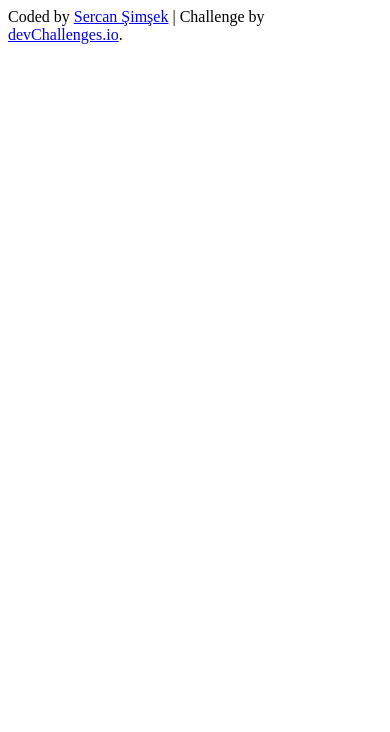
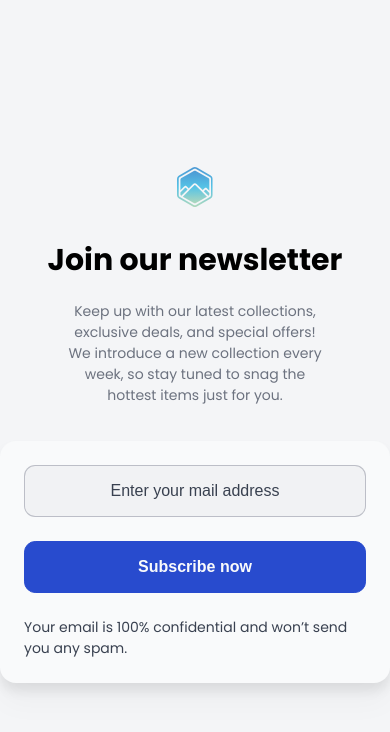
Before and after one commit to sercansimsek/join-our-newsletter, a plain HTML site: page index.html in a window 390 px wide. Drawn offline with Linux system fonts and the light colour scheme.

Commit message:
Styles implemented for the mobile screens

```diff
--- a/index.html
+++ b/index.html
@@ -3,28 +3,45 @@
 	<head>
 		<meta charset="UTF-8" />
 		<meta name="viewport" content="width=device-width, initial-scale=1.0" />
+		<meta name="description" content="Join Our Newsletter challenge" />
+		<meta name="keywords" content="HTML, CSS, Responsive design" />
+
+		<link rel="preconnect" href="https://fonts.googleapis.com" />
+		<link rel="preconnect" href="https://fonts.gstatic.com" crossorigin />
+		<link
+			href="https://fonts.googleapis.com/css2?family=Inter:ital,opsz,wght@0,14..32,100..900;1,14..32,100..900&family=Poppins:ital,wght@0,100;0,200;0,300;0,400;0,500;0,600;0,700;0,800;0,900;1,100;1,200;1,300;1,400;1,500;1,600;1,700;1,800;1,900&family=Roboto+Mono:ital,wght@0,100..700;1,100..700&family=Sora:wght@100..800&display=swap"
+			rel="stylesheet"
+		/>
+
+		<link rel="stylesheet" href="styles.css" />
 
 		<title>Join Our Newsletter | devChallenges.io</title>
 	</head>
 	<body>
-		<!--
-    Join our newsletter
+		<header class="header">
+			<div class="header-image">
+				<img src="/assets/logo.svg" alt="Newsletter logo" />
+			</div>
+			<div class="header-title">
+				<h2>Join our newsletter</h2>
+			</div>
+			<div class="header-description">
+        <p style="text-align: center;">
+          Keep up with our latest collections, exclusive deals, and special
+          offers! We introduce a new collection every week, so stay tuned to
+          snag the hottest items just for you.
+        </p>
+			</div>
+		</header>
 
-    Keep up with our latest collections, exclusive deals, and special offers! We introduce a new collection every week, so stay tuned to snag the hottest items just for you.
+		<main class="main">
+      <input type="email" class="main-input" placeholder="Enter your mail address">
+			<button class="btn-subscribe">Subscribe now</button>
+			<div class="main-text">
+				<p>Your email is 100% confidential and won’t send you any spam.</p>
+			</div>
+		</main>
 
-    Enter your email address
 
-    Subscribe now
-
-    Your email is 100% confidential and won’t send you any spam.
-
-    -->
-
-		<div class="author-info">
-			Coded by <a href="#">Sercan Şimşek</a> | Challenge by
-			<a href="https://www.devchallenges.io?ref=challenge" target="_blank"
-				>devChallenges.io</a
-			>.
-		</div>
 	</body>
 </html>
--- a/styles.css
+++ b/styles.css
@@ -5,16 +5,76 @@
 }
 
 body {
+	display: flex;
+	flex-direction: column;
+	justify-content: center;
+	align-items: center;
 	height: 100vh;
+	background-color: rgba(229, 231, 235, 0.4);
+	font-family: Poppins, serif;
+}
+/* Header */
+.header {
+	display: flex;
+	flex-direction: column;
+	justify-content: center;
+	align-items: center;
+	gap: 1.1rem;
+	margin-bottom: 2.2rem;
 }
 
-      .author-info {
-        font-size: 14px;
-        text-align: center;
-        margin-top: 16px;
-        color: rgb(55, 65, 81);
+.header-title {
+	font-size: 20px;
+	font-weight: 400;
 }
 
-      .author-info a {
-        text-decoration: none;
+.header-description {
+	font-size: 14px;
+	font-weight: 400;
+	padding: 0 4rem;
+  color: #6C727F;
 }
+
+/* Main */
+.main {
+	display: flex;
+	flex-direction: column;
+	gap: 1.5rem;
+	padding: 1.5rem;
+	box-shadow: 0px 20px 30px 0px rgba(0, 0, 0, 0.03),
+		0px 8px 12px 0px rgba(0, 0, 0, 0.08);
+	background-color: #f9fafb;
+	border-radius: 1rem;
+}
+
+.main-input {
+	background-color: rgba(229, 231, 235, 0.4);
+	border: 1px solid rgba(108, 114, 127, 0.4);
+	border-radius: 0.7rem;
+	padding: 1rem;
+
+	font-size: 16px;
+	font-weight: 500;
+}
+
+.main-input::placeholder {
+	color: #394150;
+	text-align: center;
+}
+
+.btn-subscribe {
+	background-color: #284bce;
+	border: 1px solid #284bce;
+	border-radius: 0.7rem;
+	padding: 1rem;
+
+	font-size: 16px;
+	font-weight: 600;
+	color: #f9fafb;
+}
+
+.main-text {
+  font-size: 14px;
+font-weight: 400;
+color: #394150;
+}
```
Lines whose indentation alone changed are shown as unchanged.
